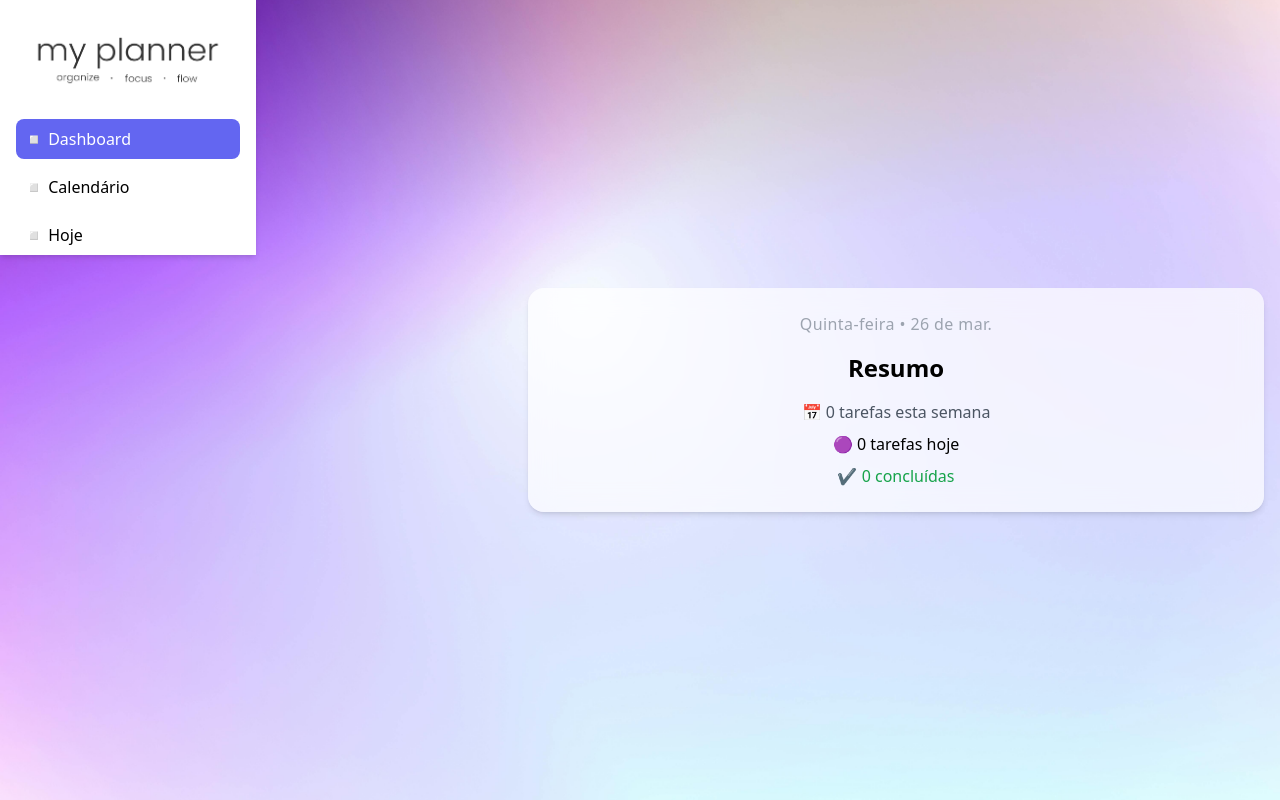
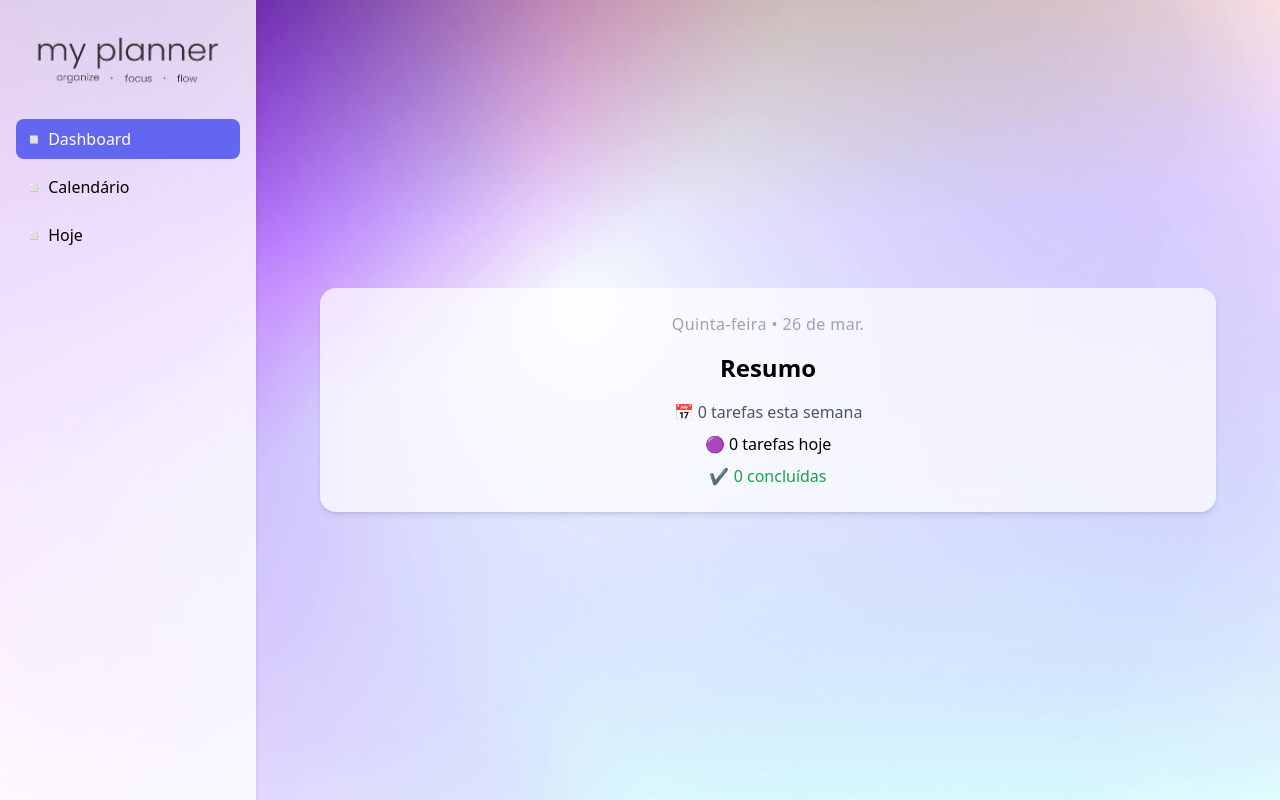
Before and after one commit to juliabifano/planner-app, a React (Vite) app: page / in a window 1280 px wide. Built offline with nearby package versions, Linux system fonts and the light colour scheme.

Commit message:
Corrige sidebar para mobile

```diff
--- a/src/pages/Home.jsx
+++ b/src/pages/Home.jsx
@@ -5,7 +5,11 @@ import Calendar from "../components/Calendar";
 function Home() {
   const getToday = () => {
     const today = new Date();
-    const local = new Date(today.getFullYear(), today.getMonth(), today.getDate());
+    const local = new Date(
+      today.getFullYear(),
+      today.getMonth(),
+      today.getDate(),
+    );
     return `${local.getFullYear()}-${String(local.getMonth() + 1).padStart(2, "0")}-${String(local.getDate()).padStart(2, "0")}`;
   };
 
@@ -32,7 +36,10 @@ function Home() {
 
   const formattedDate = new Date(selectedDate + "T00:00:00");
   const day = formattedDate.toLocaleDateString("pt-BR", { weekday: "long" });
-  const shortDate = formattedDate.toLocaleDateString("pt-BR", { day: "numeric", month: "short" });
+  const shortDate = formattedDate.toLocaleDateString("pt-BR", {
+    day: "numeric",
+    month: "short",
+  });
   const appDate = `${day.charAt(0).toUpperCase() + day.slice(1)} • ${shortDate}`;
 
   const getWeekTasks = () => {
@@ -45,7 +52,8 @@ function Home() {
     let total = 0;
     Object.keys(tasksByDate).forEach((date) => {
       const current = new Date(date + "T00:00:00");
-      if (current >= startOfWeek && current <= endOfWeek) total += tasksByDate[date].length;
+      if (current >= startOfWeek && current <= endOfWeek)
+        total += tasksByDate[date].length;
     });
 
     return total;
@@ -58,9 +66,8 @@ function Home() {
       className="page min-h-screen flex font-sans bg-cover bg-center"
       style={{ backgroundImage: "url('/background.jpg')" }}
     >
-
       <button
-        className="fixed top-4 left-4 z-50 md:hidden p-2 bg-white rounded shadow"
+        className="fixed top-4 left-4 z-50 md:hidden p-2 bg-white/80 dark:bg-white/80 rounded shadow"
         onClick={() => setIsOpen(!isOpen)}
       >
         ☰
@@ -74,12 +81,16 @@ function Home() {
       )}
 
       <div
-        className={`fixed top-0 left-0 h-full w-64 bg-white shadow-md z-50 flex flex-col
-          transform ${isOpen ? "translate-x-0" : "-translate-x-full"}
-          transition-transform duration-300 md:translate-x-0 md:static md:block`}
+        className={`fixed top-0 left-0 h-screen w-64 bg-white dark:bg-white md:bg-white/80 md:dark:bg-white/80 shadow-md z-50
+        transform ${isOpen ? " translate-x-0 " : "-translate-x-full"}
+        transition-transform duration-300 md:translate-x-0 `}
       >
         <div className="logo-completa flex justify-center mb-6 mt-6">
-          <img src="/logo-escura.png" alt="Logo" className="object-contain w-[200px] md:w-42" />
+          <img
+            src="/logo-escura.png"
+            alt="Logo"
+            className="object-contain w-[200px] md:w-42"
+          />
         </div>
 
         <div className="px-4 flex flex-col gap-2">
@@ -135,9 +146,13 @@ function Home() {
 
           {activeView === "dashboard" && (
             <div className="bg-white/70 dark:bg-white/70 backdrop-blur-md p-6 rounded-2xl shadow-md w-full text-center">
-              <p className="text-md text-gray-400 mb-3 tracking-wide pb-1">{appDate}</p>
+              <p className="text-md text-gray-400 mb-3 tracking-wide pb-1">
+                {appDate}
+              </p>
               <h2 className="text-2xl font-semibold mb-4">Resumo</h2>
-              <p className="text-gray-600 mb-2">📅 {weekTasks} tarefas esta semana</p>
+              <p className="text-gray-600 mb-2">
+                📅 {weekTasks} tarefas esta semana
+              </p>
               <p className="mb-2">🟣 {tasksToday.length} tarefas hoje</p>
               <p className="text-green-600">✔️ {completed} concluídas</p>
             </div>
```
